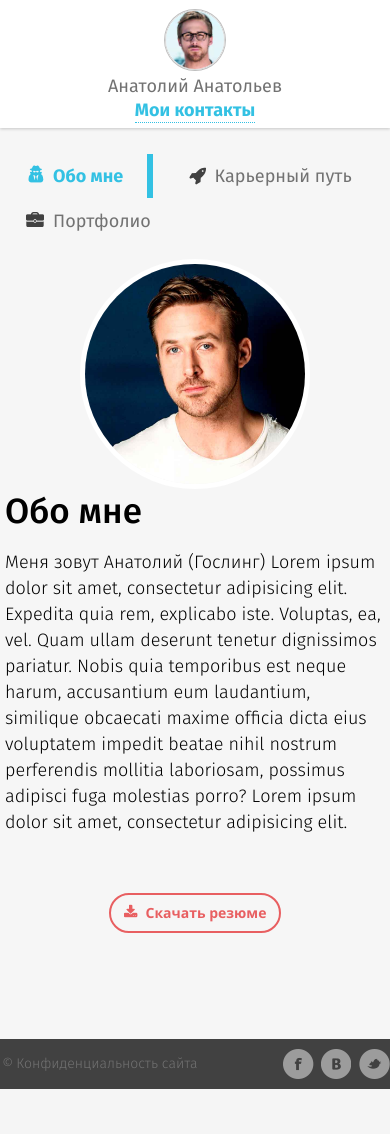
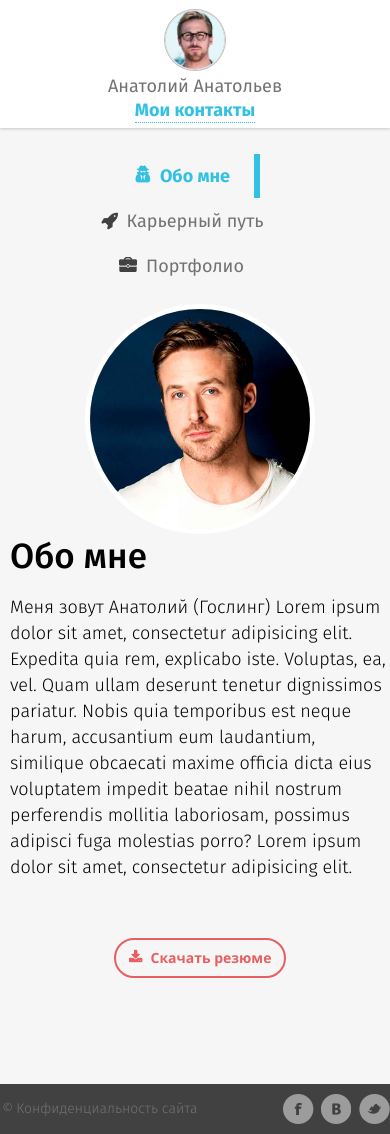
Before and after one commit to aleksey1lipkin/portfolio, a web app: file about.html in a window 390 px wide. Before the commit the page ends 1089 px from the top, so only its background shows below. Run offline with its HTML, style and script files only (its server is not run), Linux system fonts and the light colour scheme.

Commit message:
change nav

```diff
--- a/css/about.css
+++ b/css/about.css
@@ -113,6 +113,7 @@
   .container {
     flex-direction: column; }
   .main {
+    padding-left: 10px;
     width: 100%;
     max-width: 940px;
     justify-content: space-around; } }
--- a/css/custom.css
+++ b/css/custom.css
@@ -302,7 +302,10 @@ html {
 
 @media screen and (max-width: 400px) {
   .nav, .nav__list {
-    align-items: center; } }
+    flex-flow: column;
+    align-items: center; }
+  .nav__item {
+    padding-left: 0; } }
 
 .footer {
   width: 100%;
--- a/sass/about.scss
+++ b/sass/about.scss
@@ -103,6 +103,7 @@ $red: #e85f61;
 		flex-direction: column;
 	}
 	.main {
+		padding-left: 10px;
 		width: 100%;
 		max-width: 940px;
 		justify-content: space-around;
--- a/sass/sections/nav.scss
+++ b/sass/sections/nav.scss
@@ -97,6 +97,10 @@ $navLink: about, career, portfolio;
 
 @media screen and (max-width: 400px) {
 	.nav, .nav__list {
+		flex-flow: column;
 		align-items: center;
 	}
+	.nav__item {
+		padding-left: 0;
+	}
 }
```
